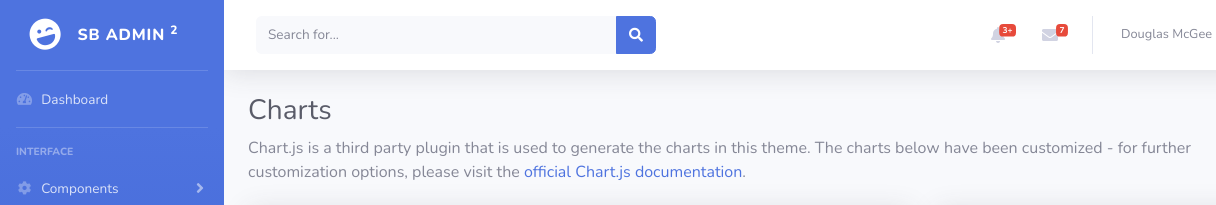
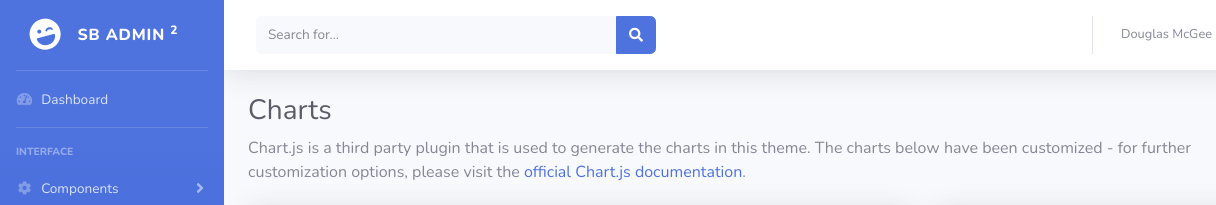
Before and after one commit to zakpruitt/nlbg.store, a website with bundled scripts: page front-end/charts.html in a window 1280 px wide. Shown: the top 205 px of the page, 0-1216 px from the left. Built offline with nearby package versions, Linux system fonts and the light colour scheme.

Commit message:
adjusted charts reference banner

```diff
--- a/front-end/charts.html
+++ b/front-end/charts.html
@@ -9,7 +9,7 @@
     <meta name="description" content="">
     <meta name="author" content="">
 
-    <title>SB Admin 2 - Charts</title>
+    <title>Reference - Charts</title>
 
     <!-- Custom fonts for this template-->
     <link href="vendor/fontawesome-free/css/all.min.css" rel="stylesheet" type="text/css">
@@ -202,12 +202,7 @@
 
                         <!-- Nav Item - Alerts -->
                         <li class="nav-item dropdown no-arrow mx-1">
-                            <a class="nav-link dropdown-toggle" href="#" id="alertsDropdown" role="button"
-                                data-toggle="dropdown" aria-haspopup="true" aria-expanded="false">
-                                <i class="fas fa-bell fa-fw"></i>
-                                <!-- Counter - Alerts -->
-                                <span class="badge badge-danger badge-counter">3+</span>
-                            </a>
+
                             <!-- Dropdown - Alerts -->
                             <div class="dropdown-list dropdown-menu dropdown-menu-right shadow animated--grow-in"
                                 aria-labelledby="alertsDropdown">
@@ -253,12 +248,7 @@
 
                         <!-- Nav Item - Messages -->
                         <li class="nav-item dropdown no-arrow mx-1">
-                            <a class="nav-link dropdown-toggle" href="#" id="messagesDropdown" role="button"
-                                data-toggle="dropdown" aria-haspopup="true" aria-expanded="false">
-                                <i class="fas fa-envelope fa-fw"></i>
-                                <!-- Counter - Messages -->
-                                <span class="badge badge-danger badge-counter">7</span>
-                            </a>
+
                             <!-- Dropdown - Messages -->
                             <div class="dropdown-list dropdown-menu dropdown-menu-right shadow animated--grow-in"
                                 aria-labelledby="messagesDropdown">
```
